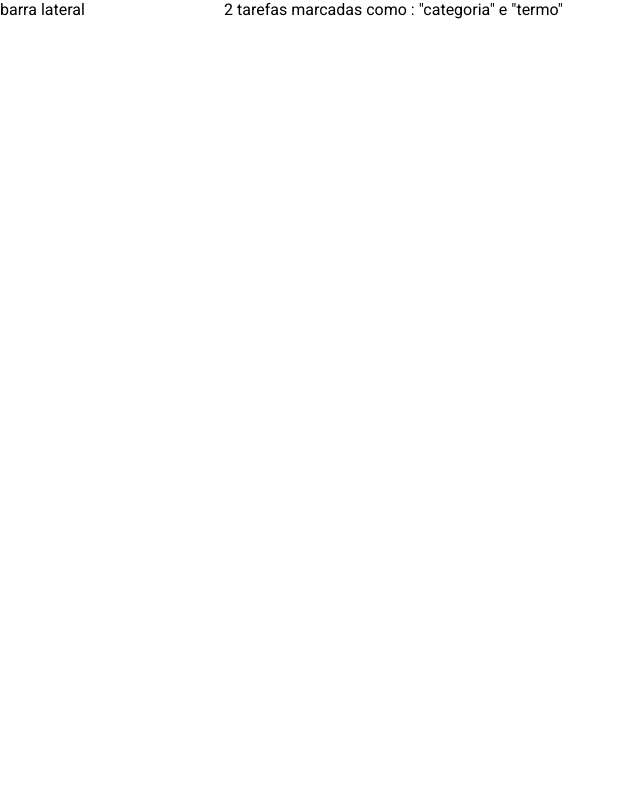
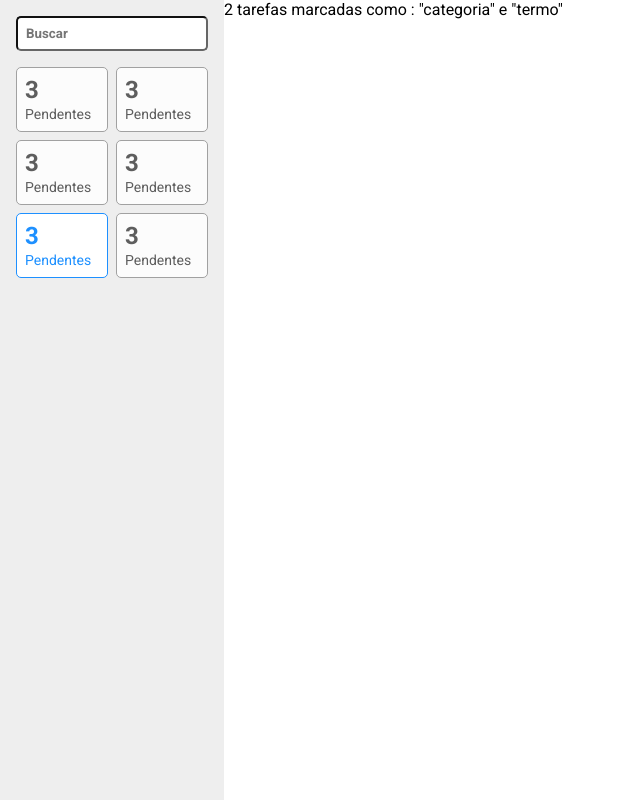
Before and after one commit to LucasDev9645/Projeto_To-do_List, a React (Vite) app: page / in a window 1280 px wide. Shown: the whole page, without its empty margins (0-640 px from the left). Built offline with nearby package versions, Linux system fonts and the light colour scheme.

Commit message:
Styling sidebar, creating child components

```diff
--- a/src/App.tsx
+++ b/src/App.tsx
@@ -1,7 +1,7 @@
 import SideBar from "./components/SideBar";
 import TodoList from "./components/TodoList";
 
-import GlobalStyle, { Container } from "./styles";
+import GlobalStyle, { Container } from "./styles/styles";
 
 const App = () => {
   return (
--- /dev/null
+++ b/src/components/SideBar/FilterCard/index.tsx
@@ -0,0 +1,16 @@
+import * as S from "./styles";
+
+export type Props = {
+  active?: boolean;
+};
+
+const FilterCard = (props: Props) => {
+  return (
+    <S.Card active={props.active}>
+      <S.Counter>3</S.Counter>
+      <S.Label>Pendentes</S.Label>
+    </S.Card>
+  );
+};
+
+export default FilterCard;
--- /dev/null
+++ b/src/components/SideBar/FilterCard/styles.ts
@@ -0,0 +1,27 @@
+import styled from "styled-components";
+
+import { Props } from "./index";
+
+export const Card = styled.div<Props>`
+  padding: 8px;
+  border-radius: 5px;
+  border: 1px solid
+    ${(props) =>
+      props.active ? "var(--color-blue-600)" : "var(--color-gray-500)"};
+
+  background-color: ${(props) =>
+    props.active ? "var(--color-white)" : "var(--color-gray-300)"};
+
+  color: ${(props) =>
+    props.active ? "var(--color-blue-600)" : "var(--color-gray-700)"};
+`;
+
+export const Counter = styled.span`
+  font-weight: 700;
+  font-size: 24px;
+  display: block;
+`;
+
+export const Label = styled.span`
+  font-size: 14px;
+`;
--- a/src/components/SideBar/index.tsx
+++ b/src/components/SideBar/index.tsx
@@ -1,5 +1,23 @@
+import FilterCard from "./FilterCard";
+
+import * as S from "./styles";
+
 const SideBar = () => {
-  return <aside>barra lateral</aside>;
+  return (
+    <S.Aside>
+      <div>
+        <S.Field type="text" placeholder="Buscar" />
+        <S.Filters>
+          <FilterCard />
+          <FilterCard />
+          <FilterCard />
+          <FilterCard />
+          <FilterCard active />
+          <FilterCard />
+        </S.Filters>
+      </div>
+    </S.Aside>
+  );
 };
 
 export default SideBar;
--- /dev/null
+++ b/src/components/SideBar/styles.ts
@@ -0,0 +1,23 @@
+import styled from "styled-components";
+
+export const Aside = styled.aside`
+  padding: 16px;
+  background-color: var(--color-gray-400);
+  height: 100vh;
+`;
+
+export const Filters = styled.aside`
+  display: grid;
+  grid-template-columns: repeat(2, 1fr);
+  grid-gap: 8px;
+  margin-top: 16px;
+`;
+
+export const Field = styled.input`
+  border-radius: 5px;
+  border-color: var(--color-gray-600);
+  background-color: var(--color-white);
+  padding: 8px;
+  font-weight: 700;
+  width: 100%;
+`;
--- a/src/styles/index.ts
+++ b/src/styles/styles.ts
@@ -1,6 +1,18 @@
 import { createGlobalStyle, styled } from "styled-components";
 
 const GlobalStyle = createGlobalStyle`
+  :root {
+  --color-white :#FFFFFF;
+
+  --color-gray-300 :#FCFCFC;
+  --color-gray-400 :#EEEEEE;
+  --color-gray-500 :#A1A1A1;
+  --color-gray-600 :#666666;
+  --color-gray-700 :#5E5E5E;
+
+  --color-blue-600 :#1E90FF;
+}
+
   * {
   margin:0;
   padding:0;
```
